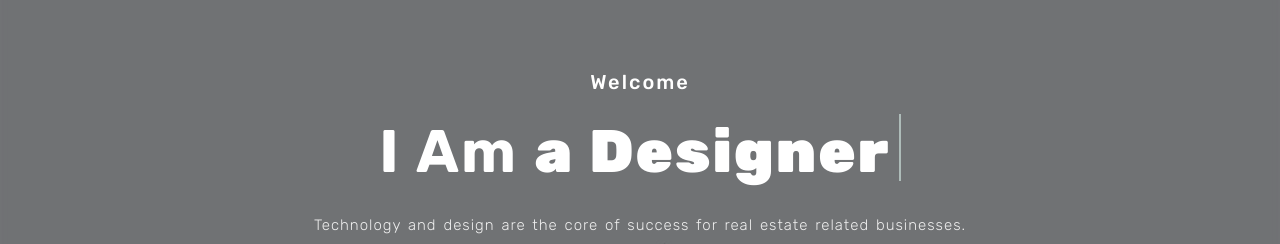
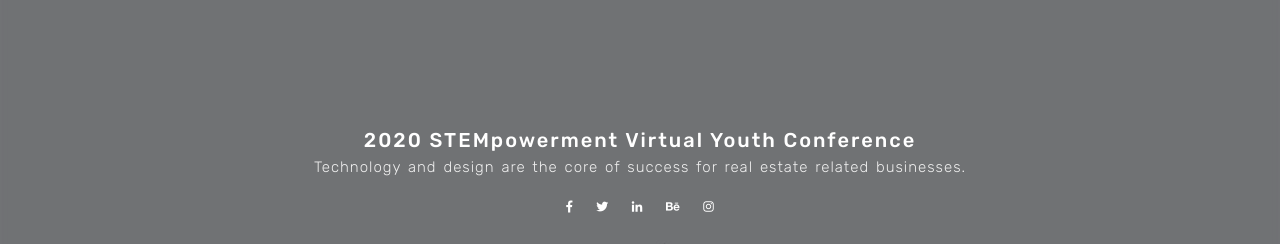
Before and after one commit to stempowerment/stempowerment.github.io, a plain HTML site: page HTML/index.html in a window 1280 px wide. Shown: the part 216-460 px from the top of the page. Drawn offline with Linux system fonts and the light colour scheme.

Commit message:
Update and rename wave.html to index.html

```diff
--- a/HTML/wave.html
+++ b/HTML/index.html
@@ -98,15 +98,15 @@
     		<div class="container">
     			<div class="row">
     				<div class="offset-lg-1 col-lg-10 text-center caption mt-50">
-                        <h6>Welcome</h6>
-                        <h1 class="cd-headline clip">
+                        <h6> 2020 STEMpowerment Virtual Youth Conference</h6>
+                       <!-- <h1 class="cd-headline clip">
                             <span class="blc">I Am </span>
                             <span class="cd-words-wrapper">
                               <b class="is-visible">Alex Smith</b>
                               <b>a Developer</b>
                               <b>a Designer</b>
                             </span>
-                        </h1>
+                        </h1>-->
                         <p>Technology and design are the core of success for real estate related businesses.</p>
                         <div class="social mt-15">
                             <a href="#0" class="icon">
```
